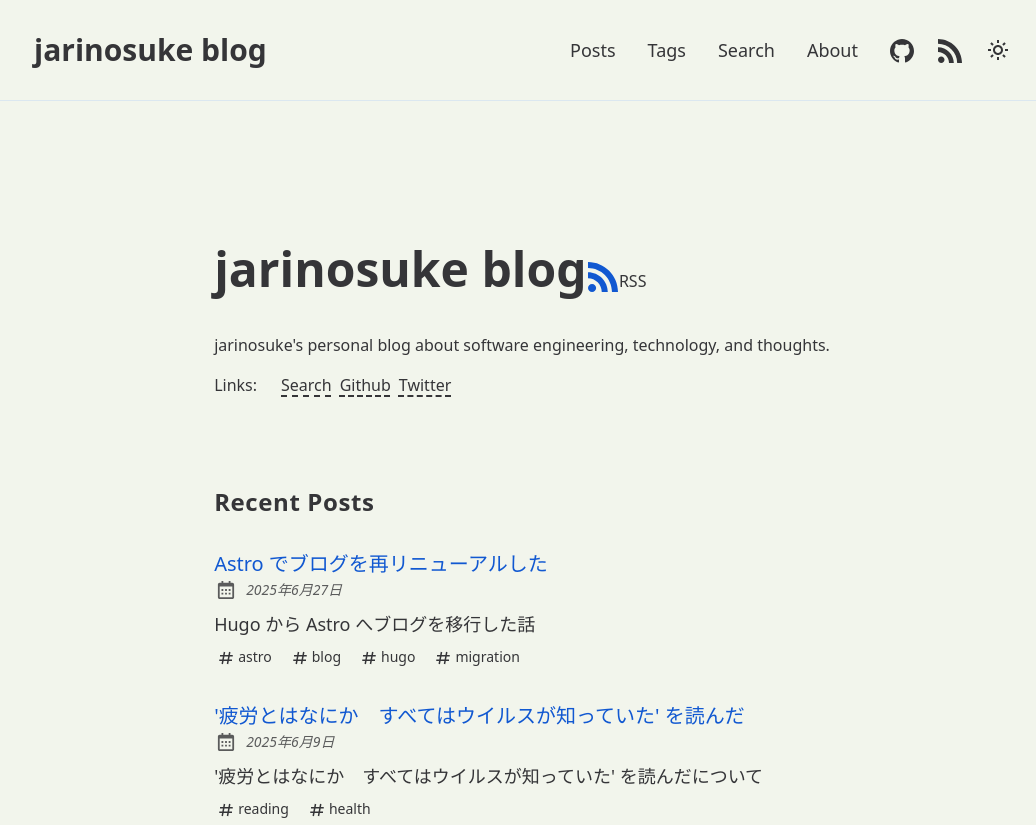
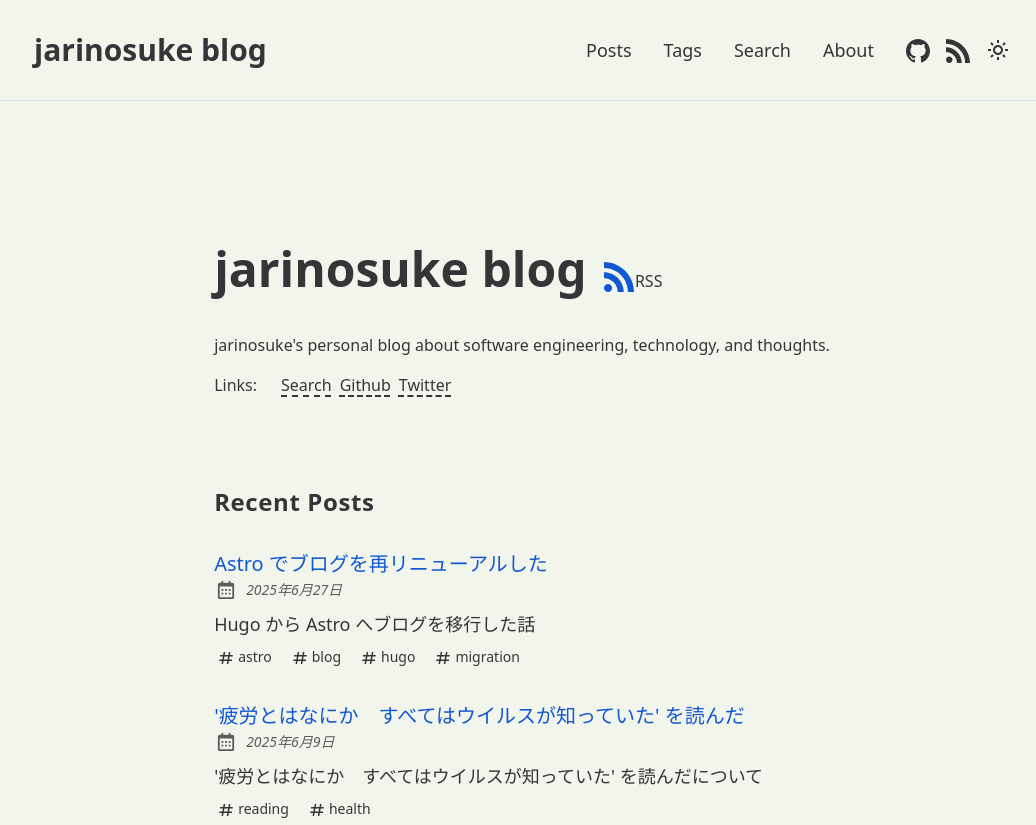
Before and after one commit to jarinosuke/blog.jarinosuke.com, an Astro site in the folder astro-blog/: page / in a window 1280 px wide. Shown: the top 825 px of the page, without its empty margins (118-1154 px from the left). Built offline with nearby package versions, Linux system fonts and the light colour scheme; Astro itself is replaced by a stand-in of ours; some packages are replaced by stand-ins of ours.

Commit message:
Fix spacing in header and homepage hero section
- Revert header social icons spacing back to gap-4
- Add ml-4 margin to RSS icon in homepage hero for proper spacing after title

```diff
--- a/astro-blog/src/components/Header.astro
+++ b/astro-blog/src/components/Header.astro
@@ -17,7 +17,7 @@ import { SITE_TITLE, SOCIAL_LINKS } from '../consts';
           <a href="/about" class="text-lg text-skin-base hover:text-skin-accent transition-colors font-medium">About</a>
         </div>
 
-        <div class="flex items-center gap-6">
+        <div class="flex items-center gap-4">
           <a
             href={SOCIAL_LINKS.github}
             target="_blank"
--- a/astro-blog/src/pages/index.astro
+++ b/astro-blog/src/pages/index.astro
@@ -24,7 +24,7 @@ const recentPosts = sortedPosts.slice(0, 4);
 		<a
 			target="_blank"
 			href="/rss.xml"
-			class="mb-6"
+			class="mb-6 ml-4"
 			aria-label="rss feed"
 			title="RSS Feed"
 		>
```
